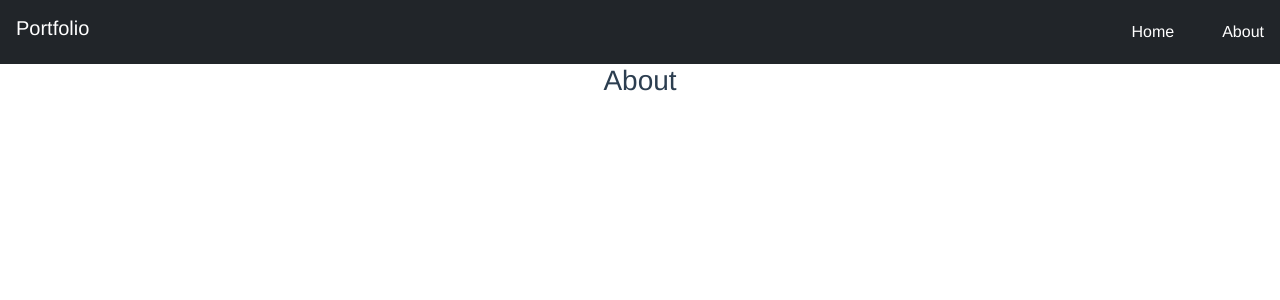
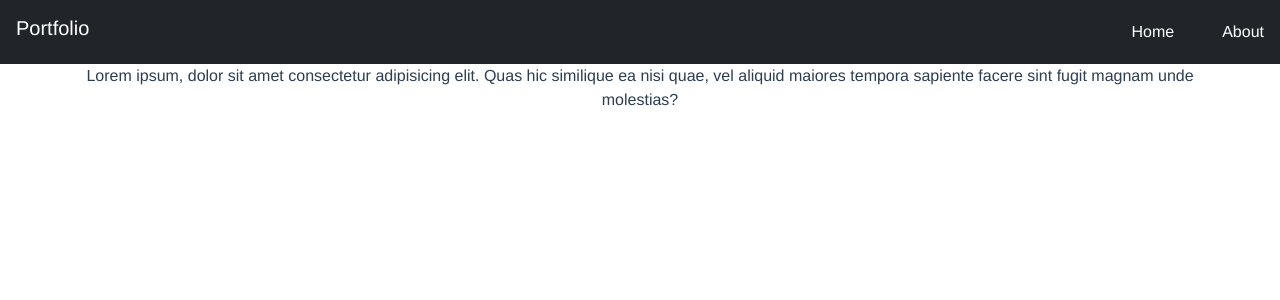
Before and after one commit to rath-samrith-webdev/vue.js-practice, a Vue app: page /about in a window 1280 px wide. Shown: the top 300 px of the page. Built offline with nearby package versions, Linux system fonts and the light colour scheme.

Commit message:
Learnt Router

```diff
--- a/src/views/AboutPage.vue
+++ b/src/views/AboutPage.vue
@@ -1,13 +1,19 @@
 <script>
 export default {
-  name: "AboutPage"
-}
+  name: "AboutPage",
+};
 </script>
 
 <template>
-<h3>About</h3>
+  <div class="container-md">
+    <div class="row justify-content-center">
+      <p>
+        Lorem ipsum, dolor sit amet consectetur adipisicing elit. Quas hic
+        similique ea nisi quae, vel aliquid maiores tempora sapiente facere sint
+        fugit magnam unde molestias?
+      </p>
+    </div>
+  </div>
 </template>
 
-<style scoped>
-
-</style>
+<style scoped></style>
```
